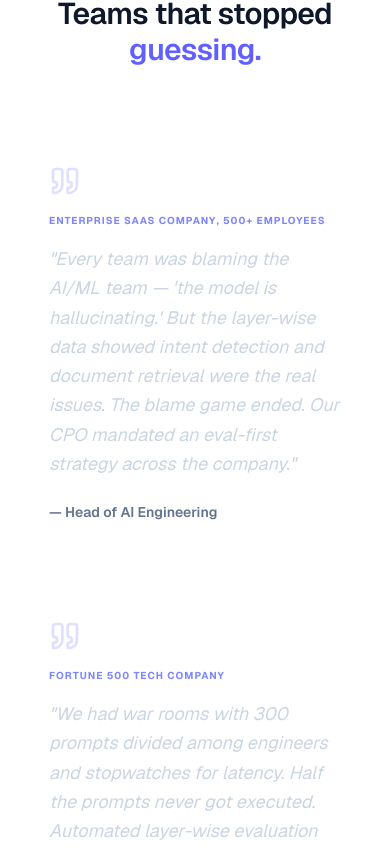
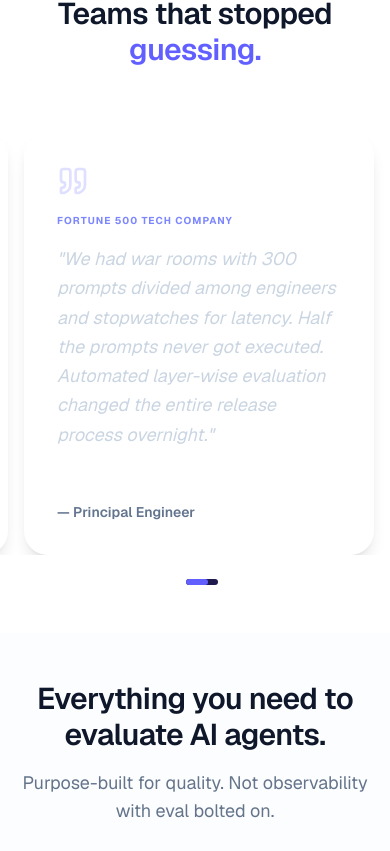
Before and after one commit to soumic28/SupaEval, a Next.js app: page / in a window 390 px wide. Shown: the part 5309-6160 px from the top of the page. Built offline with nearby package versions, Linux system fonts and the light colour scheme.

Commit message:
feat: Add a new `TestimonialsSection` component featuring responsive grid and carousel layouts for displaying customer testimonials.

```diff
--- a/src/components/sections/testimonials.tsx
+++ b/src/components/sections/testimonials.tsx
@@ -2,6 +2,9 @@
 
 import { motion } from "framer-motion"
 import { Quote } from "lucide-react"
+import useEmblaCarousel from "embla-carousel-react"
+import Autoplay from "embla-carousel-autoplay"
+import { useState, useEffect } from "react"
 
 const testimonials = [
     {
@@ -17,6 +20,20 @@ const testimonials = [
 ]
 
 export function TestimonialsSection() {
+    const [emblaRef, emblaApi] = useEmblaCarousel(
+        { align: "start", loop: false },
+        [Autoplay({ delay: 4000, stopOnInteraction: true })]
+    )
+    const [selectedIndex, setSelectedIndex] = useState(0)
+
+    useEffect(() => {
+        if (!emblaApi) return
+
+        emblaApi.on("select", () => {
+            setSelectedIndex(emblaApi.selectedScrollSnap())
+        })
+    }, [emblaApi])
+
     return (
         <section className="py-12 md:py-24 bg-[var(--background)]">
             <div className="container mx-auto px-4 md:px-6">
@@ -31,7 +48,8 @@ export function TestimonialsSection() {
                     </motion.h2>
                 </div>
 
-                <div className="grid md:grid-cols-2 gap-8 max-w-5xl mx-auto">
+                {/* Desktop Grid View */}
+                <div className="hidden md:grid gap-8 max-w-5xl mx-auto grid-cols-2">
                     {testimonials.map((t, idx) => (
                         <motion.div
                             key={idx}
@@ -39,7 +57,7 @@ export function TestimonialsSection() {
                             whileInView={{ opacity: 1, y: 0 }}
                             viewport={{ once: true }}
                             transition={{ delay: idx * 0.1 }}
-                            className="relative p-8 rounded-3xl border border-white/5 bg-white/[0.02] flex flex-col justify-between"
+                            className="relative p-8 rounded-3xl border border-white/5 bg-white/[0.02] flex flex-col justify-between h-full"
                         >
                             <div className="mb-6">
                                 <Quote className="h-8 w-8 text-indigo-500/20 mb-4" />
@@ -56,6 +74,56 @@ export function TestimonialsSection() {
                         </motion.div>
                     ))}
                 </div>
+
+                {/* Mobile Narrative Carousel View */}
+                <div className="md:hidden -mx-4">
+                    <div className="overflow-hidden px-4" ref={emblaRef}>
+                        <div className="flex touch-pan-y">
+                            {testimonials.map((t, idx) => (
+                                <div key={idx} className="flex-[0_0_100%] min-w-0 pl-2 pr-2 first:pl-0 last:pr-0">
+                                    <div className="relative p-8 rounded-3xl border border-white/5 bg-white/[0.02] flex flex-col justify-between h-full shadow-lg">
+                                        <div className="mb-6">
+                                            <Quote className="h-8 w-8 text-indigo-500/20 mb-4" />
+                                            <div className="text-[10px] uppercase tracking-widest text-indigo-400 font-bold mb-4">
+                                                {t.label}
+                                            </div>
+                                            <p className="text-lg text-slate-300 italic leading-relaxed">
+                                                "{t.quote}"
+                                            </p>
+                                        </div>
+                                        <div className="text-sm font-semibold text-slate-500">
+                                            — {t.attr}
+                                        </div>
+                                    </div>
+                                </div>
+                            ))}
+                        </div>
+                    </div>
+
+                    {/* Carousel Indicators */}
+                    <div className="flex justify-center gap-2 mt-6">
+                        {testimonials.map((_, index) => (
+                            <button
+                                key={index}
+                                className={`relative h-1.5 rounded-full overflow-hidden transition-all duration-300 ${index === selectedIndex ? "w-8 bg-indigo-950" : "w-1.5 bg-white/20"
+                                    }`}
+                                onClick={() => emblaApi?.scrollTo(index)}
+                                aria-label={`Go to slide ${index + 1}`}
+                            >
+                                {index === selectedIndex && (
+                                    <motion.div
+                                        className="absolute top-0 bottom-0 left-0 bg-indigo-500 rounded-full"
+                                        initial={{ width: "0%" }}
+                                        animate={{ width: "100%" }}
+                                        transition={{ duration: 4, ease: "linear" }}
+                                        key={`progress-${selectedIndex}`}
+                                    />
+                                )}
+                            </button>
+                        ))}
+                    </div>
+                </div>
+
             </div>
         </section>
     )
```
